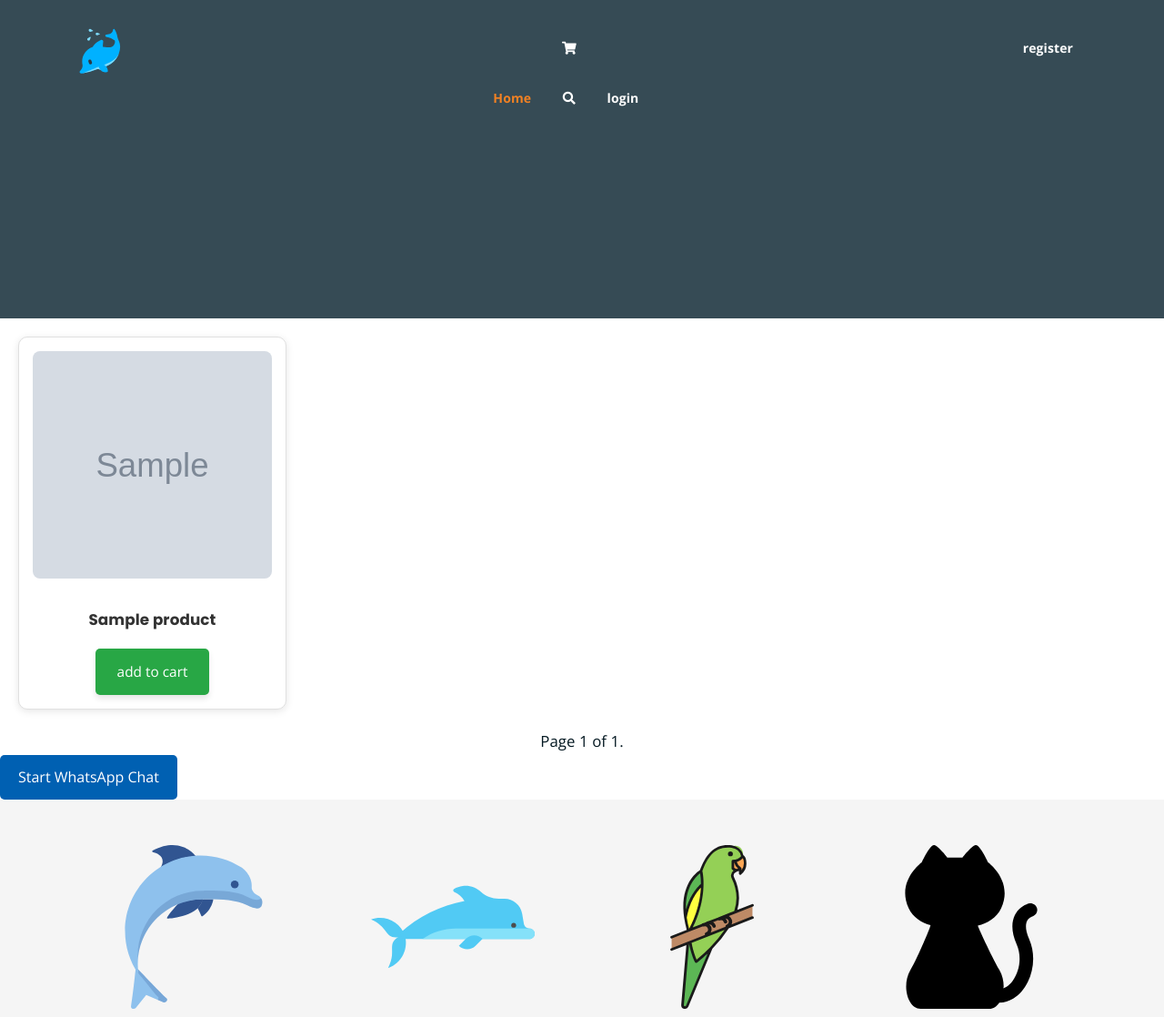
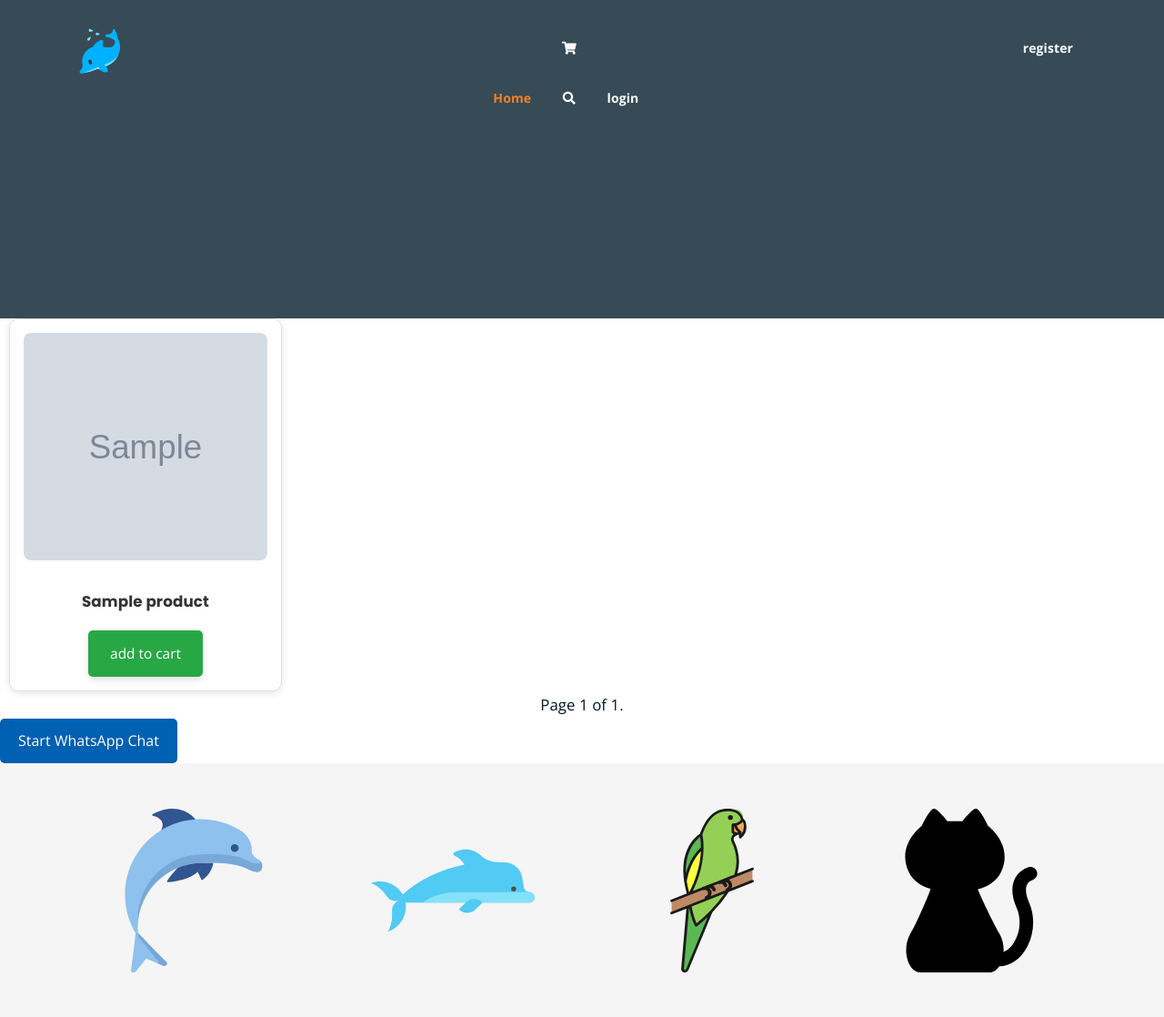
Before and after one commit to lewisnjue/ecomerce, a Django app: page / in a window 1280 px wide. Shown: the top 1118 px of the page at 91% size. Run offline with Django 4.2, Linux system fonts and the light colour scheme; tables that the repository leaves empty hold one stand-in row (values such as "Sample post"); grey boxes marked "Sample" are stand-in pictures; some libraries are stand-ins or nearby versions.

Commit message:
removed padding and gap

```diff
--- a/static/home/main.css
+++ b/static/home/main.css
@@ -2,8 +2,6 @@
 .container-grid {
     display: grid;
     grid-template-columns: repeat(4, 1fr); /* Default for larger screens - 4 columns */
-    gap: 20px; /* Space between grid items */
-    padding: 20px;
     justify-items: center; /* Aligns grid items horizontally */
 }
 
```
